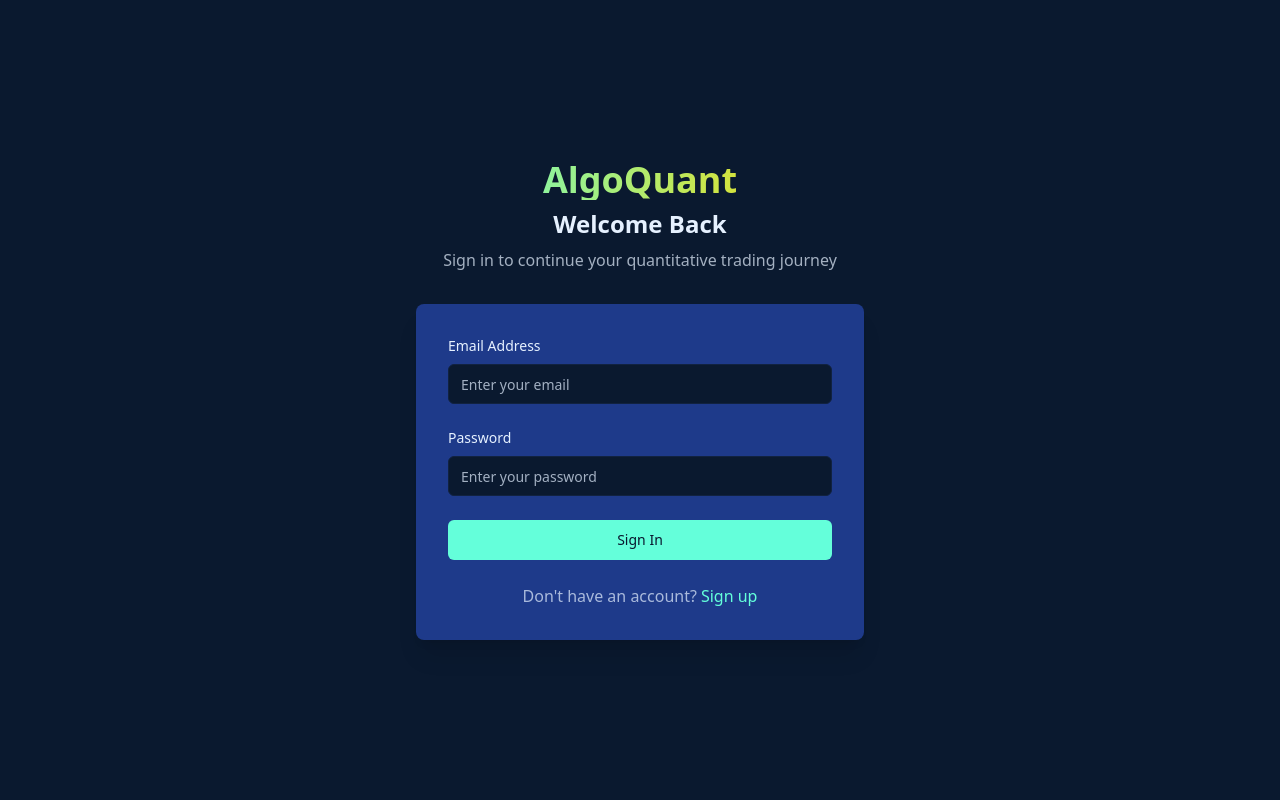
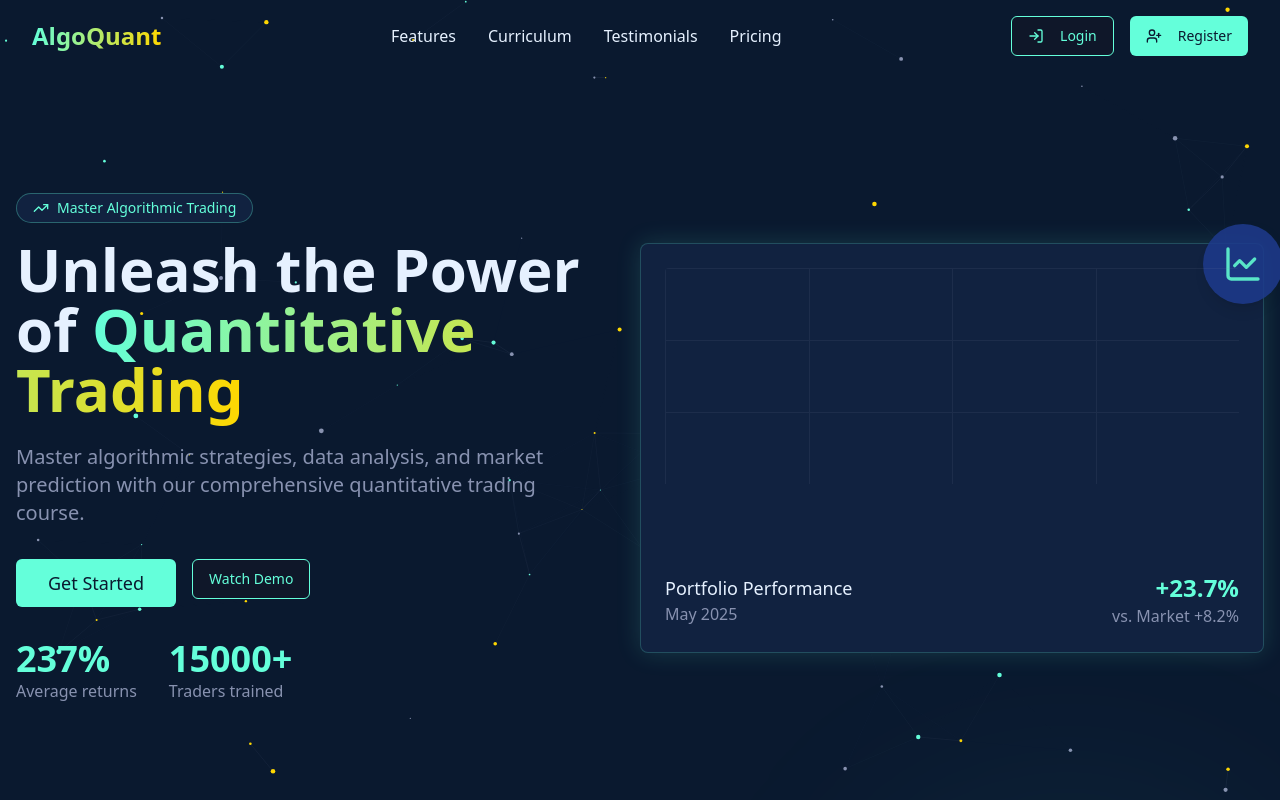
Before and after one commit to AnyCademy/animated-quant-canvas, a React (Vite) app: page / in a window 1280 px wide. Before the commit this address led to /auth. Shown: the top 800 px of the page. Built offline with nearby package versions, Linux system fonts and the light colour scheme.

Commit message:
feat: Set homepage as default and add auth buttons
- Changed the default route to the homepage for unauthenticated users.
- Added login/register buttons to the top right of the page.

```diff
--- a/src/App.tsx
+++ b/src/App.tsx
@@ -25,12 +25,8 @@ const App = () => (
       <BrowserRouter>
         <AuthProvider>
           <Routes>
+            <Route path="/" element={<Index />} />
             <Route path="/auth" element={<Auth />} />
-            <Route path="/" element={
-              <ProtectedRoute>
-                <Index />
-              </ProtectedRoute>
-            } />
             <Route path="/dashboard" element={
               <ProtectedRoute>
                 <Dashboard />
--- a/src/components/Navbar.tsx
+++ b/src/components/Navbar.tsx
@@ -4,7 +4,7 @@ import { useNavigate } from 'react-router-dom';
 import { Button } from "@/components/ui/button";
 import { cn } from "@/lib/utils";
 import { useAuth } from '@/contexts/AuthContext';
-import { LogOut, User, BarChart3, BookOpen } from 'lucide-react';
+import { LogOut, User, BarChart3, BookOpen, LogIn, UserPlus } from 'lucide-react';
 
 const Navbar = () => {
   const [scrolled, setScrolled] = useState(false);
@@ -25,15 +25,11 @@ const Navbar = () => {
 
   const handleSignOut = async () => {
     await signOut();
-    navigate('/auth');
+    navigate('/');
   };
 
-  const handleAuthClick = () => {
-    if (user) {
-      handleSignOut();
-    } else {
+  const handleLoginClick = () => {
     navigate('/auth');
-    }
   };
 
   const handleDashboardClick = () => {
@@ -87,15 +83,13 @@ const Navbar = () => {
         </div>
 
         <div className="flex items-center space-x-4">
-          {user && (
+          {user ? (
+            <>
               <div className="hidden md:flex items-center space-x-2 text-quant-white">
                 <User className="w-4 h-4" />
                 <span className="text-sm">{user.email}</span>
               </div>
-          )}
 
-          {user && (
-            <>
               <Button
                 variant="outline"
                 className="border-quant-teal text-quant-teal hover:bg-quant-teal hover:text-quant-blue-dark md:hidden"
@@ -110,23 +104,36 @@ const Navbar = () => {
               >
                 <BarChart3 className="w-4 h-4" />
               </Button>
-            </>
-          )}
 
               <Button
                 variant="default"
                 className="bg-quant-teal text-quant-blue-dark hover:bg-quant-teal/80 button-glow"
-            onClick={handleAuthClick}
+                onClick={handleSignOut}
               >
-            {user ? (
-              <>
                 <LogOut className="w-4 h-4 mr-2" />
                 Sign Out
+              </Button>
             </>
           ) : (
-              'Enroll Now'
+            <>
+              <Button
+                variant="outline"
+                className="border-quant-teal text-quant-teal hover:bg-quant-teal hover:text-quant-blue-dark"
+                onClick={handleLoginClick}
+              >
+                <LogIn className="w-4 h-4 mr-2" />
+                Login
+              </Button>
+              <Button
+                variant="default"
+                className="bg-quant-teal text-quant-blue-dark hover:bg-quant-teal/80 button-glow"
+                onClick={handleLoginClick}
+              >
+                <UserPlus className="w-4 h-4 mr-2" />
+                Register
+              </Button>
+            </>
           )}
-          </Button>
         </div>
       </div>
     </nav>
```
Lines whose indentation alone changed are shown as unchanged.
